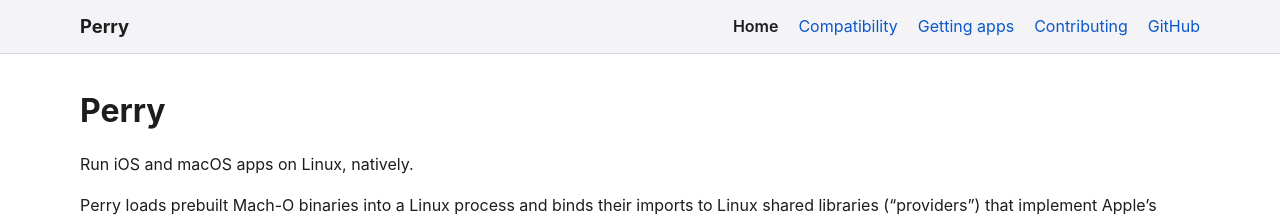
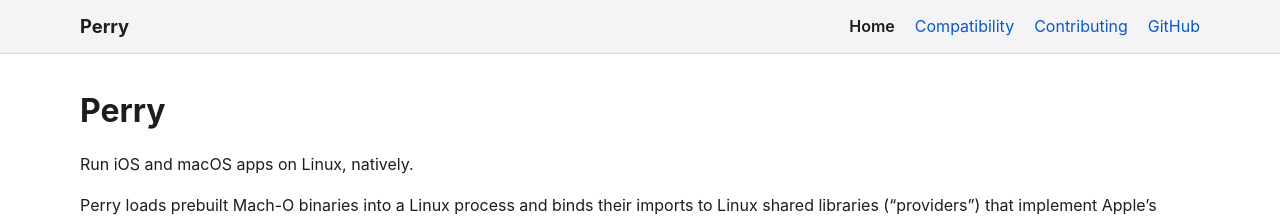
Before and after one commit to MillerTechnologyPeru/Perry, a Jekyll site: the page built from docs/index.md, in a window 1280 px wide. Shown: the top 217 px of the page. Built offline with Jekyll 4.4.1, drawn with Linux system fonts in a browser that asks for light colours.

Commit message:
Remove getting apps link from navigation

```diff
--- a/docs/_layouts/default.html
+++ b/docs/_layouts/default.html
@@ -18,7 +18,6 @@
       <a class="site-title" href="{{ '/' | relative_url }}">{{ site.title | escape }}</a>
       <a href="{{ '/' | relative_url }}"{% if page.url == "/" %} aria-current="page"{% endif %}>Home</a>
       <a href="{{ '/compatibility/' | relative_url }}"{% if page.url == "/compatibility/" %} aria-current="page"{% endif %}>Compatibility</a>
-      <a href="{{ '/getting-apps/' | relative_url }}"{% if page.url == "/getting-apps/" %} aria-current="page"{% endif %}>Getting apps</a>
       <a href="{{ '/contributing/' | relative_url }}"{% if page.url == "/contributing/" %} aria-current="page"{% endif %}>Contributing</a>
       <a href="{{ site.repository_url }}">GitHub</a>
     </nav>
```
